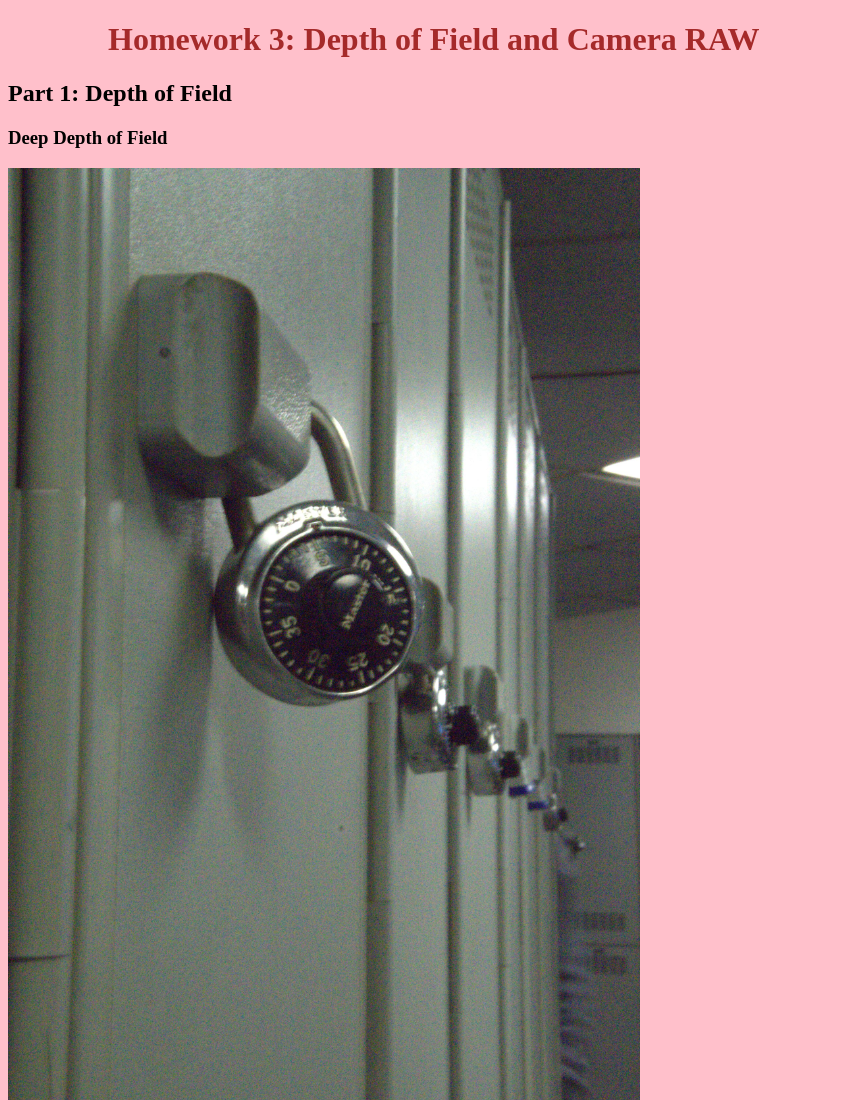
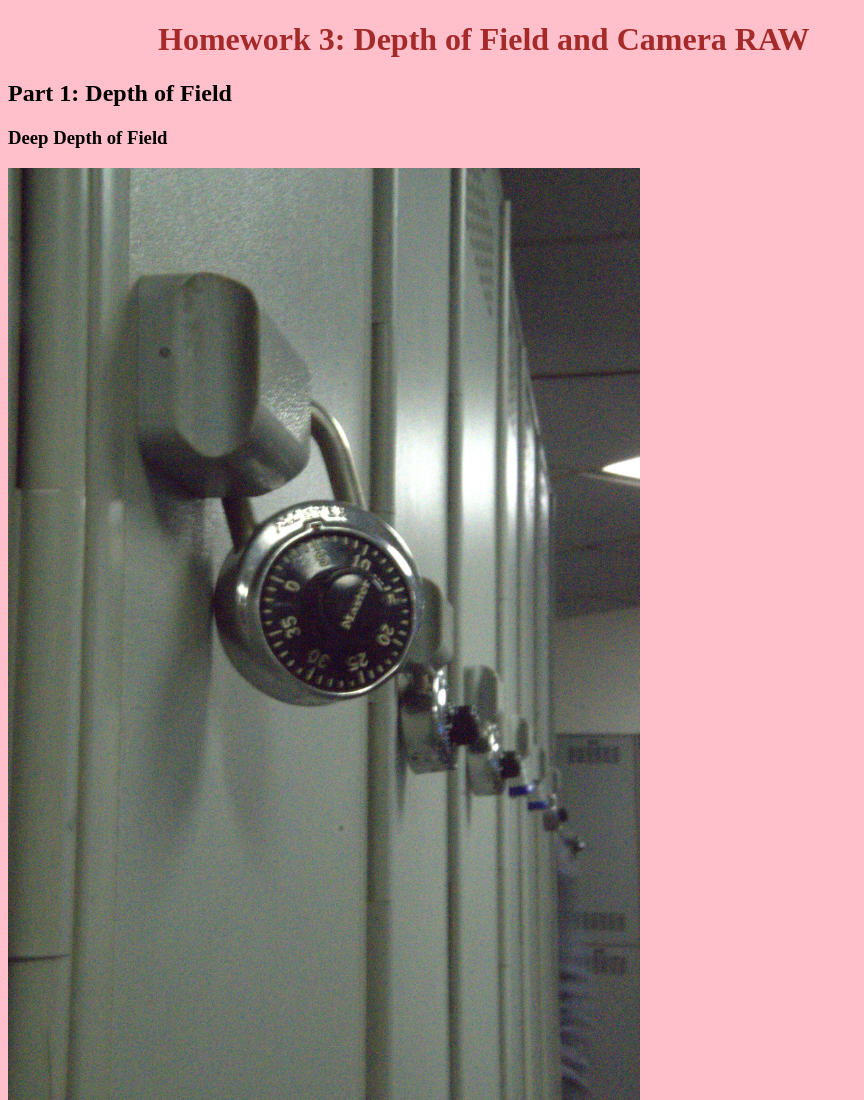
Before and after one commit to LailaM-Hunter/media150, a plain HTML site: page homework3.html in a window 1280 px wide. Shown: the top 1100 px of the page, without its empty margins (0-864 px from the left). Drawn offline with Linux system fonts and the light colour scheme.

Commit message:
Update homework3.html

```diff
--- a/homework3.html
+++ b/homework3.html
@@ -10,7 +10,7 @@ body {
 
 h1 {
     color: brown;
-    margin-left: 100px;
+    margin-left: 150px;
 }
 </style>
 
```
